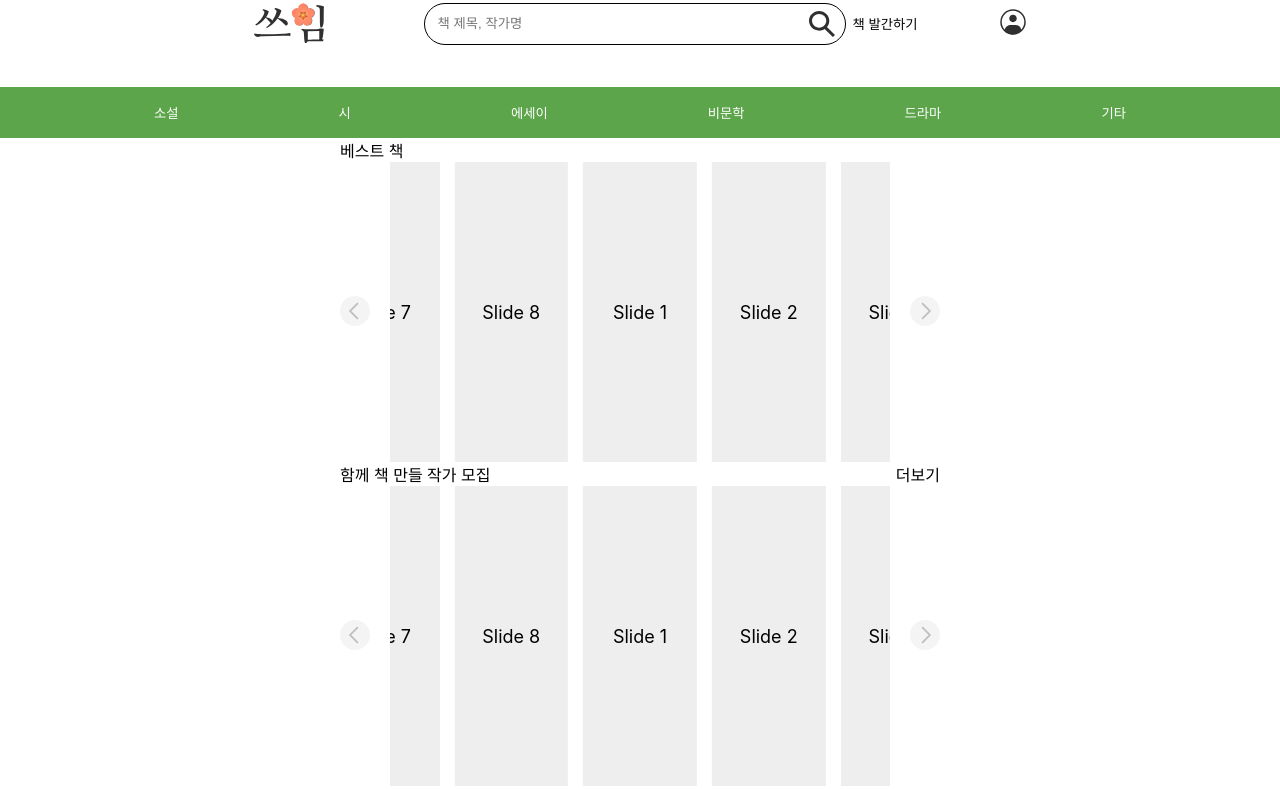
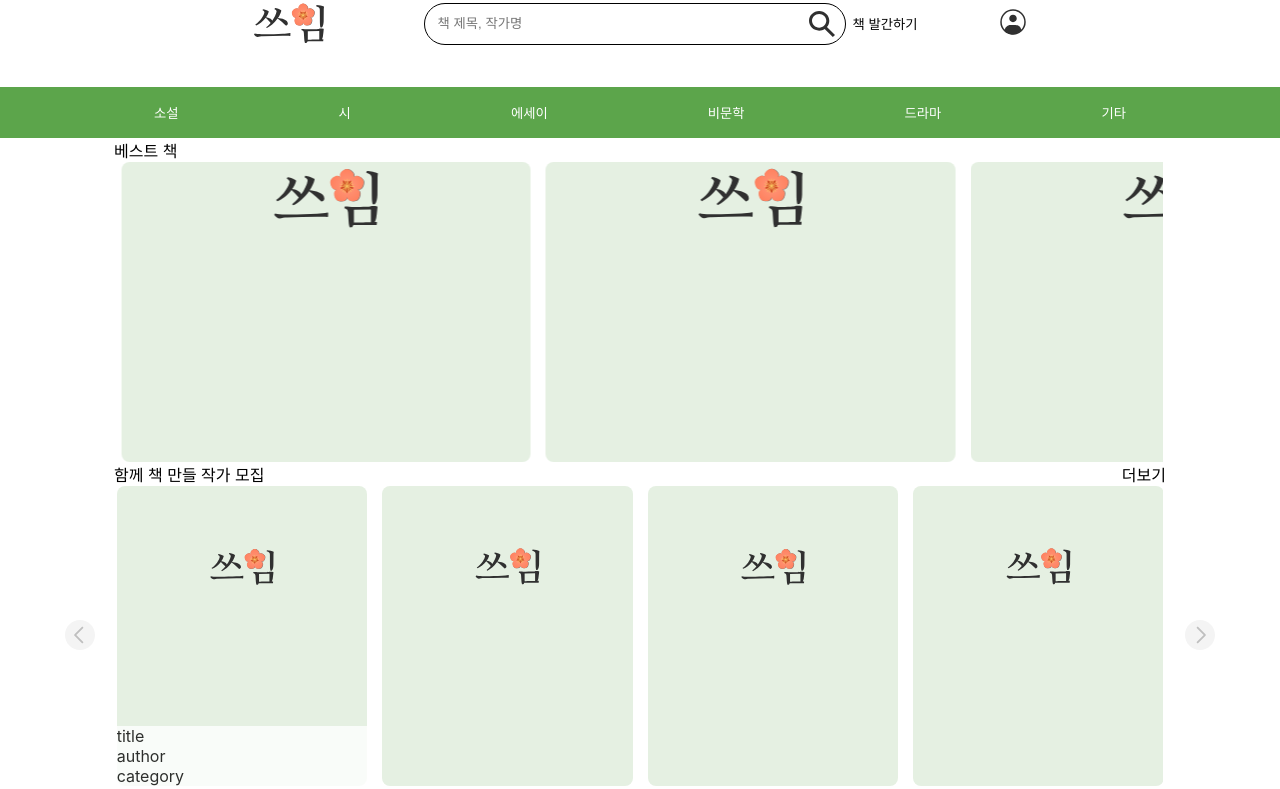
Before and after one commit to LikeLionHGU/Welch-s_Front, a React (Create React App) app: page / in a window 1280 px wide. Shown: the top 789 px of the page. Built offline with nearby package versions, Linux system fonts and the light colour scheme.

Commit message:
feat: 메인페이지에 슬라이드 적용

```diff
--- a/src/components/Slide.jsx
+++ b/src/components/Slide.jsx
@@ -1,27 +1,48 @@
 import React, { useRef } from "react";
 import { Swiper, SwiperSlide } from "swiper/react";
+import SwiperCore from "swiper";
 import NextArrowImg from "../imgs/nextArrow.svg";
 import PrevArrowImg from "../imgs/prevArrow.svg";
 
 import "swiper/css";
 import "swiper/css/navigation";
+import "swiper/css/autoplay";
+
 import "../styles/slide.css";
 
 // import required modules
-import { Navigation } from "swiper/modules";
+import { Navigation, Autoplay } from "swiper/modules";
+SwiperCore.use([Autoplay]);
 
-export default function App() {
+// mode === 0 : 다른 책 슬라이드, mode === 1 : 베스트 책 슬라이드
+export default function Slide({ mode }) {
   const prevRef = useRef(null);
   const nextRef = useRef(null);
   return (
     <div className="slide-container">
+      {mode === 1 ? (
+        <div className="arrow"></div>
+      ) : (
         <button className="arrow" ref={prevRef}>
           <img src={PrevArrowImg} alt="prevarrow" />
         </button>
+      )}
       <Swiper
-        slidesPerView={4}
+        // 한번에 보이는 슬라이드
+        slidesPerView={mode === 1 ? 2.5 : 4}
+        // 슬라이드 사이 거리
         spaceBetween={15}
-        centeredSlides={true}
+        // 중간으로
+        // centeredSlides={true}
+        // 무한
+        loop={true}
+        // 자동
+        autoplay={
+          mode === 1 ? { delay: 3000, disableOnInteraction: false } : false
+        }
+        // 전환 시간
+        speed={mode === 1 ? 3000 : 500}
+        // 화살표
         modules={[Navigation]}
         navigation={{
           prevEl: prevRef.current, // 이전 버튼
@@ -33,21 +54,30 @@ export default function App() {
           swiper.navigation.init();
           swiper.navigation.update();
         }}
-        loop={true}
         className="mySwiper"
       >
-        <SwiperSlide>Slide 1</SwiperSlide>
-        <SwiperSlide>Slide 2</SwiperSlide>
-        <SwiperSlide>Slide 3</SwiperSlide>
-        <SwiperSlide>Slide 4</SwiperSlide>
-        <SwiperSlide>Slide 5</SwiperSlide>
-        <SwiperSlide>Slide 6</SwiperSlide>
-        <SwiperSlide>Slide 7</SwiperSlide>
-        <SwiperSlide>Slide 8</SwiperSlide>
+        <SwiperSlide>
+          <div className="book-info">
+            <div>title</div>
+            <div>author</div>
+            <div>category</div>
+          </div>
+        </SwiperSlide>
+        <SwiperSlide></SwiperSlide>
+        <SwiperSlide></SwiperSlide>
+        <SwiperSlide></SwiperSlide>
+        <SwiperSlide></SwiperSlide>
+        <SwiperSlide></SwiperSlide>
+        <SwiperSlide></SwiperSlide>
+        <SwiperSlide></SwiperSlide>
       </Swiper>
+      {mode === 1 ? (
+        <div className="arrow"></div>
+      ) : (
         <button className="arrow" ref={nextRef}>
           <img src={NextArrowImg} alt="nextarrow" />
         </button>
+      )}
     </div>
   );
 }
--- a/src/pages/Mainpage.jsx
+++ b/src/pages/Mainpage.jsx
@@ -8,9 +8,9 @@ export default function Mainpage() {
       <Header />
       <div className="main-container">
         <div className="section">
-          <div>베스트 책</div>
+          <div className="section-above">베스트 책</div>
           <div className="slide-container">
-            <Slide />
+            <Slide mode={1} />
           </div>
         </div>
         <div className="section">
@@ -19,7 +19,7 @@ export default function Mainpage() {
             <div>더보기</div>
           </div>
           <div className="slide-container">
-            <Slide />
+            <Slide mode={0} />
           </div>
         </div>
         <div className="section">
@@ -28,7 +28,7 @@ export default function Mainpage() {
             <div>더보기</div>
           </div>
           <div className="slide-container">
-            <Slide />
+            <Slide mode={0} />
           </div>
         </div>
         <div className="section">
@@ -37,7 +37,7 @@ export default function Mainpage() {
             <div>더보기</div>
           </div>
           <div className="slide-container">
-            <Slide />
+            <Slide mode={0} />
           </div>
         </div>
       </div>
--- a/src/styles/mainpage.css
+++ b/src/styles/mainpage.css
@@ -2,6 +2,8 @@
   display: flex;
   flex-direction: column;
   align-items: center;
+
+  min-width: 800px;
 }
 
 .main-container {
@@ -9,7 +11,7 @@
   flex-direction: column;
   align-items: center;
 
-  width: 600px;
+  max-width: 90%;
 }
 
 .slide-container {
@@ -24,4 +26,5 @@
 .section-above {
   display: flex;
   justify-content: space-between;
+  padding: 0 50px;
 }
--- a/src/styles/slide.css
+++ b/src/styles/slide.css
@@ -11,14 +11,14 @@
 
 /* 슬라이드 안 */
 .swiper-slide {
-  text-align: center;
-  font-size: 18px;
-  background: #eee;
+  display: flex;
+  flex-direction: column-reverse;
 
-  /* Center slide text vertically */
-  display: flex;
-  justify-content: center;
-  align-items: center;
+  background-image: url("../imgs/sseuimCover.svg");
+  background-size: cover;
+  background-position: center;
+
+  border-radius: 8px;
 }
 
 .arrow {
@@ -34,3 +34,8 @@
   width: 30px;
   height: 30px;
 }
+
+.book-info {
+  background-color: white;
+  opacity: 0.8;
+}
```
Also changed, not shown: src/imgs/bestBookCover.svg (added), src/imgs/sseuimCover.svg (added). Lines whose indentation alone changed are shown as unchanged.
